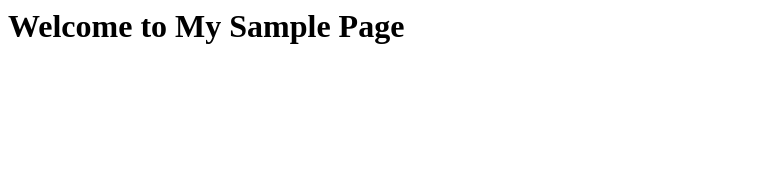
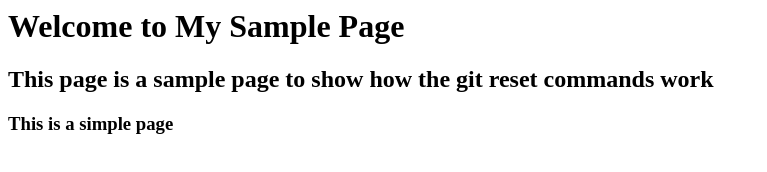
Before and after one commit to devopstraining611-282/my12pmrepo, a plain HTML site: page index.html in a window 1280 px wide. Shown: the whole page, without its empty margins (0-767 px from the left). Drawn offline with Linux system fonts and the light colour scheme.

Commit message:
newlines added

```diff
--- a/index.html
+++ b/index.html
@@ -2,5 +2,7 @@
 	<head><title>My Sample Page</title></head>
 	<body>
 		<h1>Welcome to My Sample Page</h1>
+		<h2>This page is a sample page to show how the git reset commands work</h2>
+		<h3>This is a simple page</h3>
 	</body>
 </html>
```
